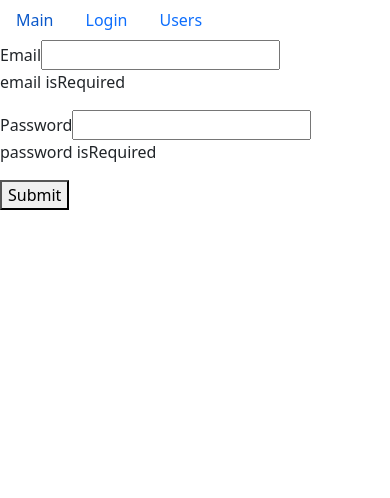
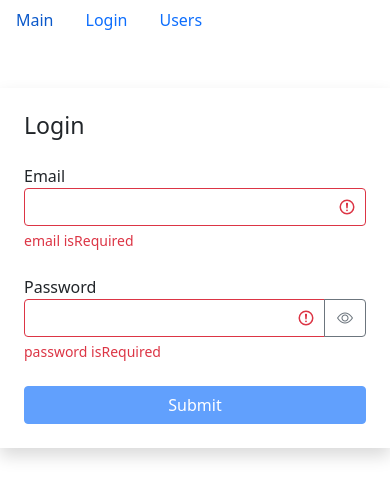
Before and after one commit to Yupiter78/fact-company_next, a React (Create React App) app: page /login in a window 390 px wide. Shown: the top 498 px of the page. Built offline with nearby package versions, Linux system fonts and the light colour scheme.

Commit message:
fast-company style bootstrap & Search component_34

```diff
--- /dev/null
+++ b/src/app/components/search.jsx
@@ -0,0 +1,23 @@
+import React from "react";
+import PropTypes from "prop-types";
+
+const Search = ({ onChange, value }) => {
+    return (
+        <div>
+            <input
+                type="text"
+                className="form-control"
+                placeholder="Search..."
+                onChange={onChange}
+                value={value}
+            />
+        </div>
+    );
+};
+
+Search.propTypes = {
+    onChange: PropTypes.func.isRequired,
+    value: PropTypes.string.isRequired
+};
+
+export default Search;
--- a/src/app/components/textField.jsx
+++ b/src/app/components/textField.jsx
@@ -1,18 +1,41 @@
-import React from "react";
+import React, { useState } from "react";
 import PropTypes from "prop-types";
 
 const TextField = ({ label, type, name, value, onChange, error }) => {
+    const [showPassword, setShowPassword] = useState(false);
+    const getInputClasses = () => {
+        return "form-control " + (error ? "is-invalid" : "");
+    };
+    const toggleShowPassword = () => {
+        setShowPassword((prevState) => !prevState);
+    };
     return (
-        <div>
+        <div className="mb-4">
             <label htmlFor={name}> {label} </label>
+            <div className="input-group has-validation">
                 <input
-                type={type}
+                    type={showPassword ? "text" : type}
                     id={name}
                     name={name}
                     value={value}
                     onChange={onChange}
+                    className={getInputClasses()}
                 />
-            {error && <p>{error}</p>}
+                {type === "password" && (
+                    <button
+                        className="btn btn-outline-secondary"
+                        type="button"
+                        onClick={toggleShowPassword}
+                    >
+                        <i
+                            className={
+                                "bi bi-eye" + (showPassword ? "-slash" : "")
+                            }
+                        />
+                    </button>
+                )}
+                {error && <div className="invalid-feedback">{error}</div>}
+            </div>
         </div>
     );
 };
--- a/src/app/components/usersList.jsx
+++ b/src/app/components/usersList.jsx
@@ -7,19 +7,24 @@ import GroupList from "./groupList";
 import SearchStatus from "./searchStatus";
 import UsersTable from "./usersTable";
 import _ from "lodash";
+import Search from "./search";
 
 const UsersList = () => {
     const [currentPage, setCurrentPage] = useState(1);
     const [professions, setProfessions] = useState();
     const [selectedProf, setSelectedProf] = useState();
     const [sortBy, setSortBy] = useState({ path: "name", order: "asc" });
+    const pageSize = 8;
+    const [users, setUsers] = useState();
+    const [search, setSearch] = useState("");
 
-    const pageSize = 8;
-
-    const [users, setUsers] = useState();
     useEffect(() => {
         api.users.fetchAll().then((data) => setUsers(data));
     }, []);
+
+    useEffect(() => {
+        if (search) setSelectedProf();
+    }, [search]);
 
     const handleDelete = (userId) => {
         setUsers((prev) => prev.filter((user) => user._id !== userId));
@@ -37,6 +42,7 @@ const UsersList = () => {
 
     const handleProfessionSelect = (item) => {
         setSelectedProf(item);
+        setSearch("");
     };
 
     useEffect(() => {
@@ -54,9 +60,16 @@ const UsersList = () => {
     const handleSort = (item) => {
         setSortBy(item);
     };
+    const handleSearch = (event) => {
+        setSearch(event.target.value);
+    };
     if (users) {
         const filteredUsers = selectedProf
             ? users.filter((user) => _.isEqual(user.profession, selectedProf))
+            : search
+            ? users.filter(({ name }) =>
+                  name.toLowerCase().includes(search.toLowerCase())
+              )
             : users;
         const count = filteredUsers.length;
         const sortedUsers = _.orderBy(
@@ -67,6 +80,7 @@ const UsersList = () => {
         const usersCrop = paginate(sortedUsers, currentPage, pageSize);
         const clearFilter = () => {
             setSelectedProf();
+            setSearch("");
         };
 
         return (
@@ -88,6 +102,7 @@ const UsersList = () => {
                 )}
                 <div className="d-flex flex-column">
                     <SearchStatus length={count} />
+                    <Search onChange={handleSearch} value={search} />
                     {count > 0 && (
                         <UsersTable
                             users={usersCrop}
--- a/src/app/layouts/login.jsx
+++ b/src/app/layouts/login.jsx
@@ -15,9 +15,21 @@ const Login = () => {
     const validatorConfig = {
         email: {
             isRequired: { message: "email isRequired" },
-            isEmail: { message: "Email enter uncorrect" }
+            isEmail: { message: "Email entered incorrectly" }
         },
-        password: { isRequired: { message: "password isRequired" } }
+        password: {
+            isRequired: { message: "password isRequired" },
+            isCapitalSymbol: {
+                message: "password must contain at least one uppercase letter"
+            },
+            isContainDigit: {
+                message: "password must contain at least one number"
+            },
+            min: {
+                message: "password must be at least 8 characters long",
+                value: 8
+            }
+        }
     };
     useEffect(() => {
         validate();
@@ -27,6 +39,7 @@ const Login = () => {
         setErrors(errors);
         return Object.keys(errors).length === 0;
     };
+    const isValid = Object.keys(errors).length === 0;
     const handleSubmit = (event) => {
         event.preventDefault();
         const isValid = validate();
@@ -34,6 +47,10 @@ const Login = () => {
         console.log("data:", data);
     };
     return (
+        <div className="container mt-5">
+            <div className="row">
+                <div className="col-md-6 offset-md-3 shadow p-4">
+                    <h3 className="mb-4">Login</h3>
                     <form onSubmit={handleSubmit}>
                         <TextField
                             label="Email"
@@ -50,8 +67,17 @@ const Login = () => {
                             onChange={handleChange}
                             error={errors.password}
                         />
-            <button type="submit">Submit</button>
+                        <button
+                            type="submit"
+                            disabled={!isValid}
+                            className="btn btn-primary w-100 mx-auto"
+                        >
+                            Submit
+                        </button>
                     </form>
+                </div>
+            </div>
+        </div>
     );
 };
 
--- a/src/app/utils/validator.js
+++ b/src/app/utils/validator.js
@@ -2,18 +2,34 @@ export function validator(data, config) {
     const errors = {};
 
     function validate(validateMethod, data, config) {
+        let statusValidate;
         switch (validateMethod) {
             case "isRequired":
-                if (data.trim() === "") return config.message;
+                statusValidate = data.trim() === "";
                 break;
             case "isEmail": {
                 const emailRegExp = /^\S+@\S+\.\S+$/g;
-                if (!emailRegExp.test(data)) return config.message;
+                statusValidate = !emailRegExp.test(data);
+                break;
+            }
+            case "isCapitalSymbol": {
+                const capitalRegExp = /[A-Z]+/g;
+                statusValidate = !capitalRegExp.test(data);
+                break;
+            }
+            case "isContainDigit": {
+                const digitRegExp = /\d+/g;
+                statusValidate = !digitRegExp.test(data);
+                break;
+            }
+            case "min": {
+                statusValidate = data.length < config.value;
                 break;
             }
             default:
                 break;
         }
+        if (statusValidate) return config.message;
     }
 
     for (const fieldName in data) {
```
Lines whose indentation alone changed are shown as unchanged.
